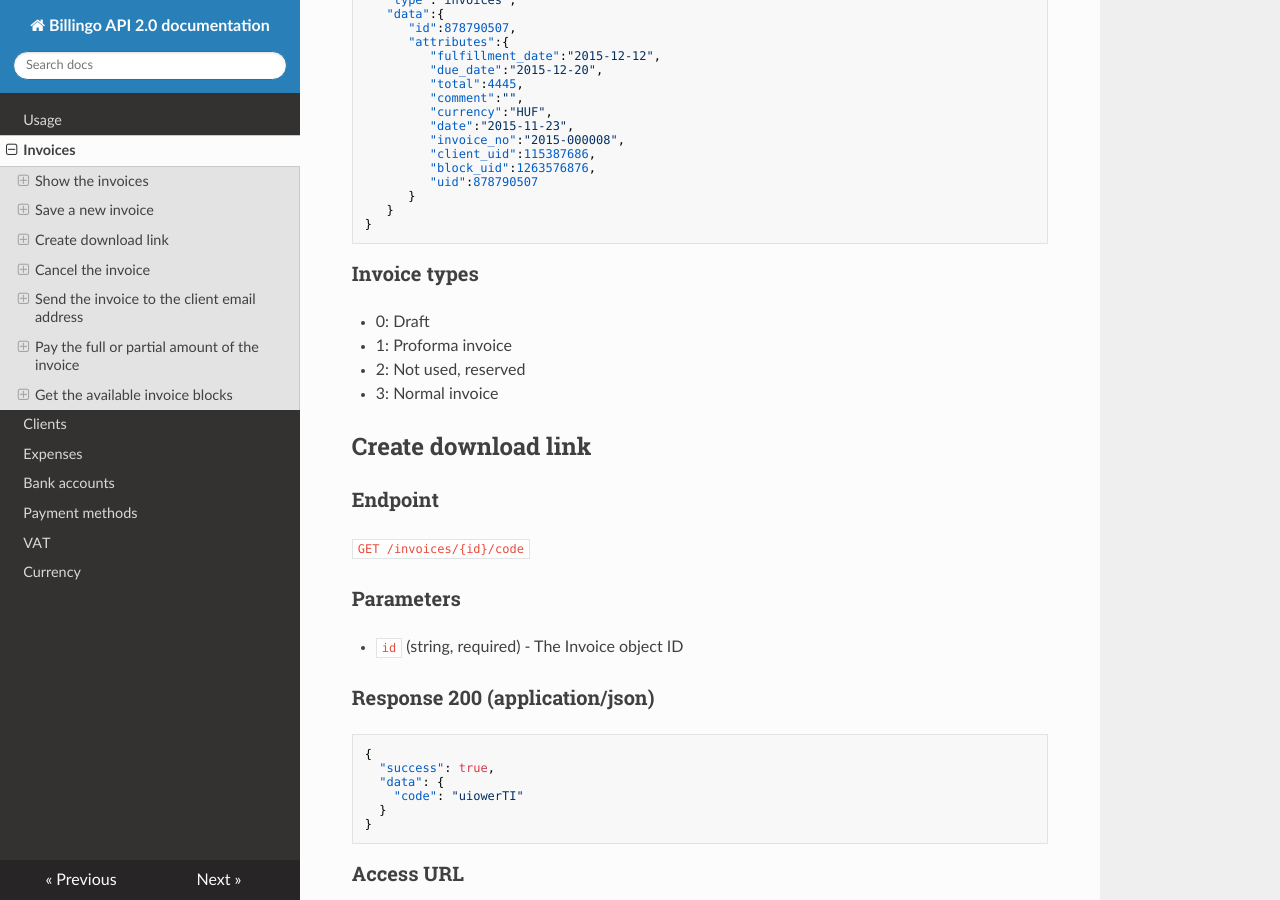
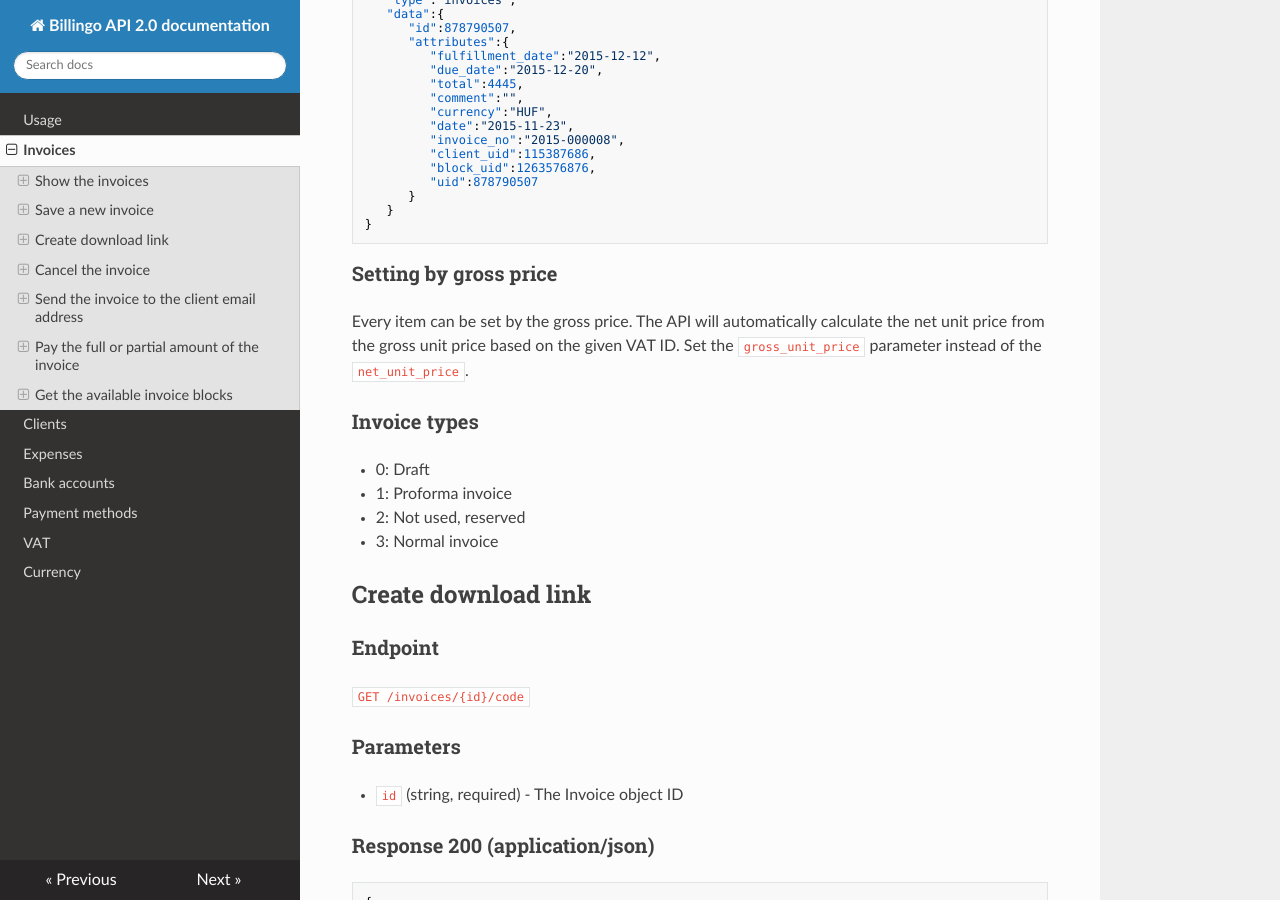
Before and after one commit to octonull/Billingo-API-docs, an MkDocs documentation site: the page built from docs/invoices.md, in a window 1280 px wide and 900 px high, scrolled down 2277 px. Built offline with MkDocs 1.6.1, drawn with Linux system fonts in a browser that asks for light colours; nearby versions of some CDN libraries; old or Windows-style settings are respelled for this version of MkDocs.

Commit message:
Update invoices.md

````diff
--- a/docs/invoices.md
+++ b/docs/invoices.md
@@ -146,6 +146,9 @@ JSON schemas:
 }
 ```
 
+### Setting by gross price
+Every item can be set by the gross price. The API will automatically calculate the net unit price from the gross unit price based on the given VAT ID. Set the `gross_unit_price` parameter instead of the `net_unit_price`.
+
 ### Invoice types
 
 - 0: Draft
````
